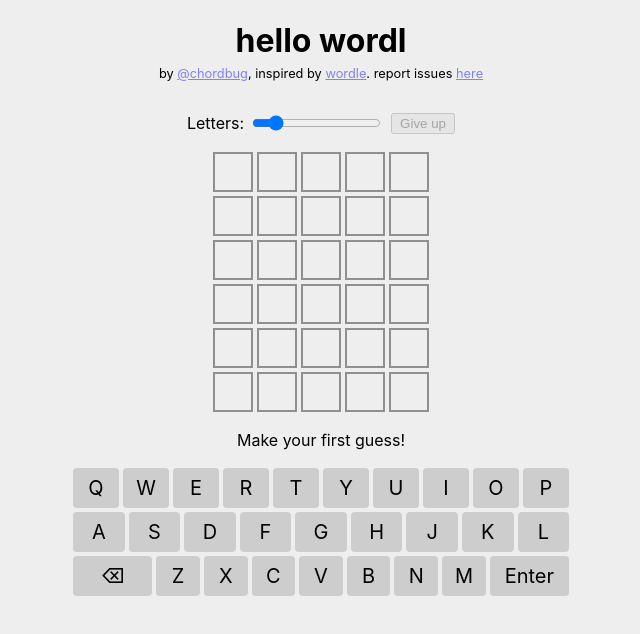
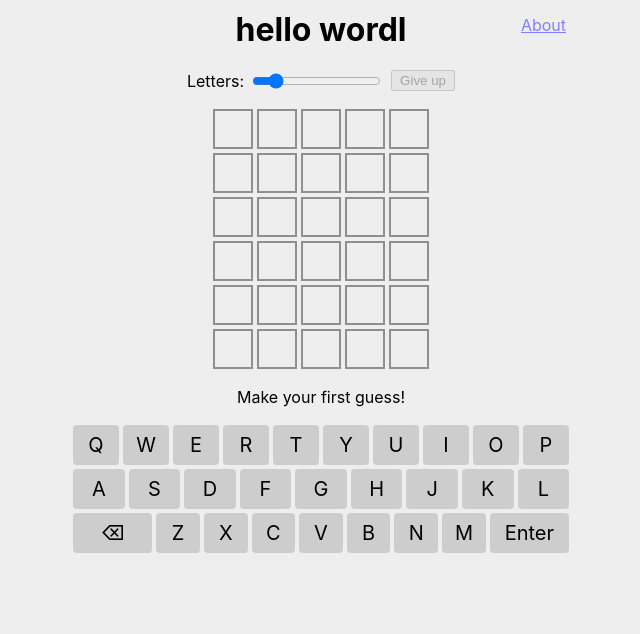
Before and after one commit to lynn/hello, a React (Create React App) app: page / in a window 1280 px wide. Shown: the top 634 px of the page, without its empty margins (319-959 px from the left). Built offline with nearby package versions, Linux system fonts and the light colour scheme.

Commit message:
Add an "About" link

```diff
--- a/src/App.css
+++ b/src/App.css
@@ -25,12 +25,17 @@ body {
   font-weight: bold;
 }
 
-.App {
+.App-container {
+  position: relative;
+  max-width: 500px;
   display: flex;
   flex-direction: column;
-  max-width: 500px;
   margin: 0 auto;
   justify-content: center;
+}
+
+.App-container h1 {
+  margin-top: 0;
 }
 
 .Game {
@@ -152,4 +157,10 @@ a:active {
 .App-footer {
   margin: -1rem 0 2rem 0;
   font-size: 80%;
+  line-height: 1.5;
 }
+
+.App-about {
+  margin-top: -1rem;
+  line-height: 1.4;
+}
--- a/src/App.tsx
+++ b/src/App.tsx
@@ -4,20 +4,84 @@ import { dictionarySet, pick } from "./util";
 import Game from "./Game";
 import { names } from "./names";
 import { useState } from "react";
+import { Row, RowState } from "./Row";
+import { Clue } from "./clue";
 
 function App() {
+  const [about, setAbout] = useState(false);
+  const maxGuesses = 6;
   return (
-    <>
+    <div className="App-container">
       <h1>hello wordl</h1>
-      <footer className="App-footer">
-        by <a href="https://twitter.com/chordbug">@chordbug</a>, inspired by{" "}
-        <a href="https://www.powerlanguage.co.uk/wordle/">wordle</a>. report
-        issues <a href="https://github.com/lynn/hello-wordl/issues">here</a>
-      </footer>
-      <div className="App">
-        <Game maxGuesses={6} />
+      <div style={{ position: "absolute", right: 5, top: 5 }}>
+        <a href="#" onClick={() => setAbout((a) => !a)}>
+          {about ? "Close" : "About"}
+        </a>
       </div>
-    </>
+      {about && (
+        <div className="App-about">
+          <p>
+            <i>hello wordl</i> is a remake of the word game{" "}
+            <a href="https://www.powerlanguage.co.uk/wordle/">
+              <i>Wordle</i>
+            </a>
+            , which I think is based on the TV show <i>Lingo</i>.
+          </p>
+          <p>
+            You get {maxGuesses} tries to guess a target word.
+            <br />
+            After each guess, you get Mastermind-style feedback:
+          </p>
+          <p>
+            <Row
+              rowState={RowState.LockedIn}
+              wordLength={4}
+              cluedLetters={[
+                { clue: Clue.Absent, letter: "w" },
+                { clue: Clue.Absent, letter: "o" },
+                { clue: Clue.Correct, letter: "r" },
+                { clue: Clue.Elsewhere, letter: "d" },
+              ]}
+            />
+          </p>
+          <p>
+            <b>W</b> and <b>O</b> aren't in the target word at all.
+            <br />
+            <b>R</b> is correct! The third letter is <b>R</b>
+            .<br />
+            <b>D</b> occurs <em>elsewhere</em> in the target
+            word.
+          </p>
+          <p>
+            Let's move the <b>D</b> in our next guess:
+            <Row
+              rowState={RowState.LockedIn}
+              wordLength={4}
+              cluedLetters={[
+                { clue: Clue.Correct, letter: "d" },
+                { clue: Clue.Correct, letter: "a" },
+                { clue: Clue.Correct, letter: "r" },
+                { clue: Clue.Absent, letter: "k" },
+              ]}
+            />
+            So close!
+            <Row
+              rowState={RowState.LockedIn}
+              wordLength={4}
+              cluedLetters={[
+                { clue: Clue.Correct, letter: "d" },
+                { clue: Clue.Correct, letter: "a" },
+                { clue: Clue.Correct, letter: "r" },
+                { clue: Clue.Correct, letter: "t" },
+              ]}
+            />
+            Got it!
+          </p>
+          Report issues <a href="https://github.com/lynn/hello-wordl/issues">here</a>, or tweet <a href="https://twitter.com/chordbug">@chordbug</a>.
+        </div>
+      )}
+      <Game maxGuesses={maxGuesses} hidden={about} />
+    </div>
   );
 }
 
--- a/src/Game.tsx
+++ b/src/Game.tsx
@@ -15,6 +15,7 @@ enum GameState {
 
 interface GameProps {
   maxGuesses: number;
+  hidden: boolean;
 }
 
 const targets = common
@@ -120,7 +121,7 @@ function Game(props: GameProps) {
     });
 
   return (
-    <div className="Game">
+    <div className="Game" style={{ display: props.hidden ? "none" : "block" }}>
       <div className="Game-options">
         <label htmlFor="wordLength">Letters:</label>
         <input
--- a/src/names.ts
+++ b/src/names.ts
@@ -4,6 +4,7 @@ export const names: Set<string> = new Set([
   "carol",
   "costa",
   "dutch",
+  "fossa", // just too hard
   "harry",
   "jimmy",
   "jones",
@@ -13,6 +14,7 @@ export const names: Set<string> = new Set([
   "pedro",
   "roger",
   "sally",
+  "savoy",
   "texas",
   "willy",
 ]);
```
